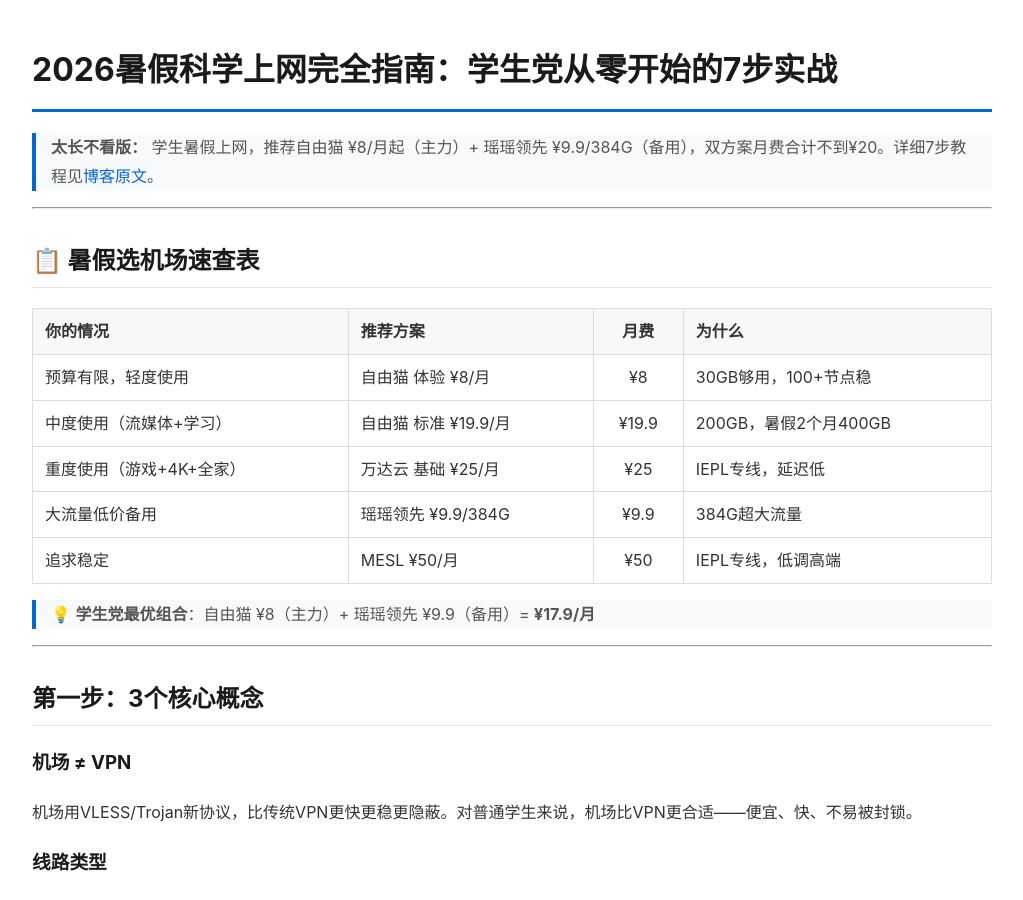
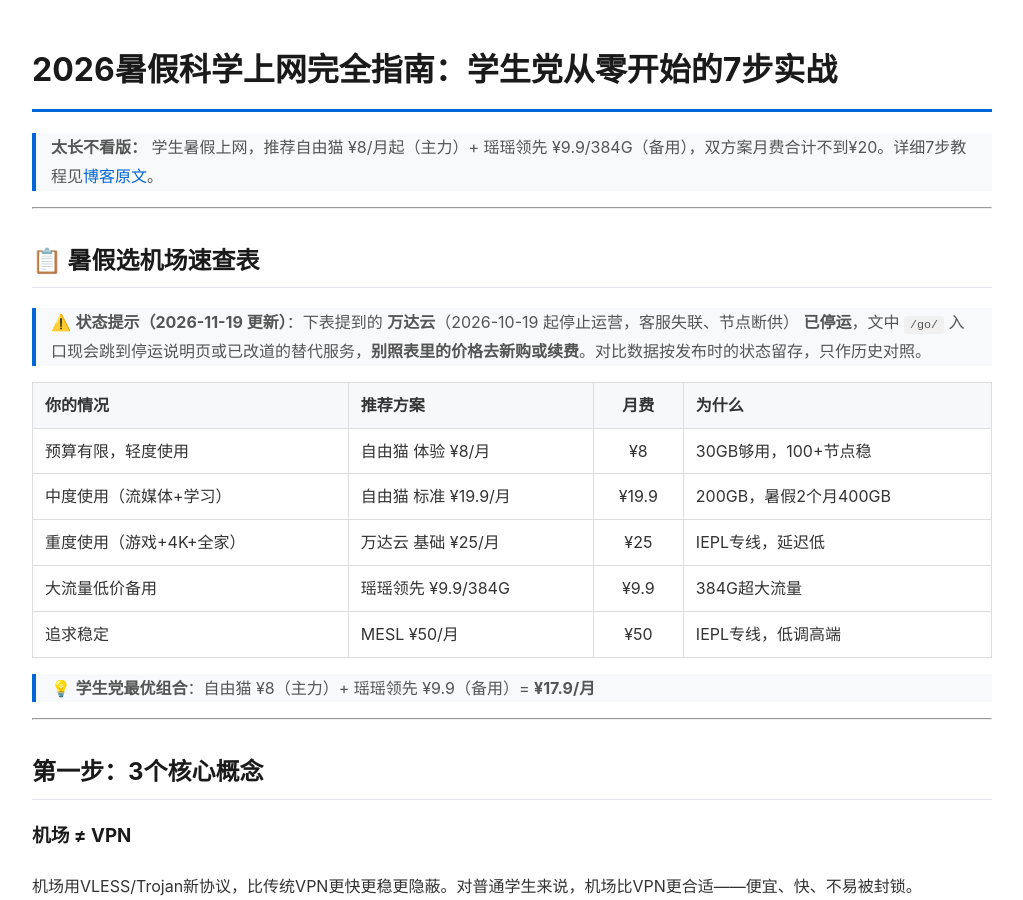
Before and after one commit to yezuofan/free-internet-guide, a Jekyll site: the page built from getting-started/summer-internet-guide-2026.md, in a window 1280 px wide and 900 px high. Shown: the whole window, without its empty margins (128-1151 px from the left). Built offline with Jekyll 4.4.1, drawn with Linux system fonts in a browser that asks for light colours; our own code applies the rules of GitHub Pages for plain Markdown files.

Commit message:
risk: 2 篇旧文推荐表补死机场状态提示（龙猫云/万达云），不改正文结论

```diff
--- a/getting-started/summer-internet-guide-2026.md
+++ b/getting-started/summer-internet-guide-2026.md
@@ -5,6 +5,8 @@
 ---
 
 ## 📋 暑假选机场速查表
+
+> ⚠️ **状态提示（2026-11-19 更新）**：下表提到的 **万达云**（2026-10-19 起停止运营，客服失联、节点断供） **已停运**，文中 `/go/` 入口现会跳到停运说明页或已改道的替代服务，**别照表里的价格去新购或续费**。对比数据按发布时的状态留存，只作历史对照。
 
 | 你的情况 | 推荐方案 | 月费 | 为什么 |
 |:--------|:--------|:---:|:------|
```
Also changed, not shown: airport-reviews/hongxingyun.md (+2 -0 lines).
